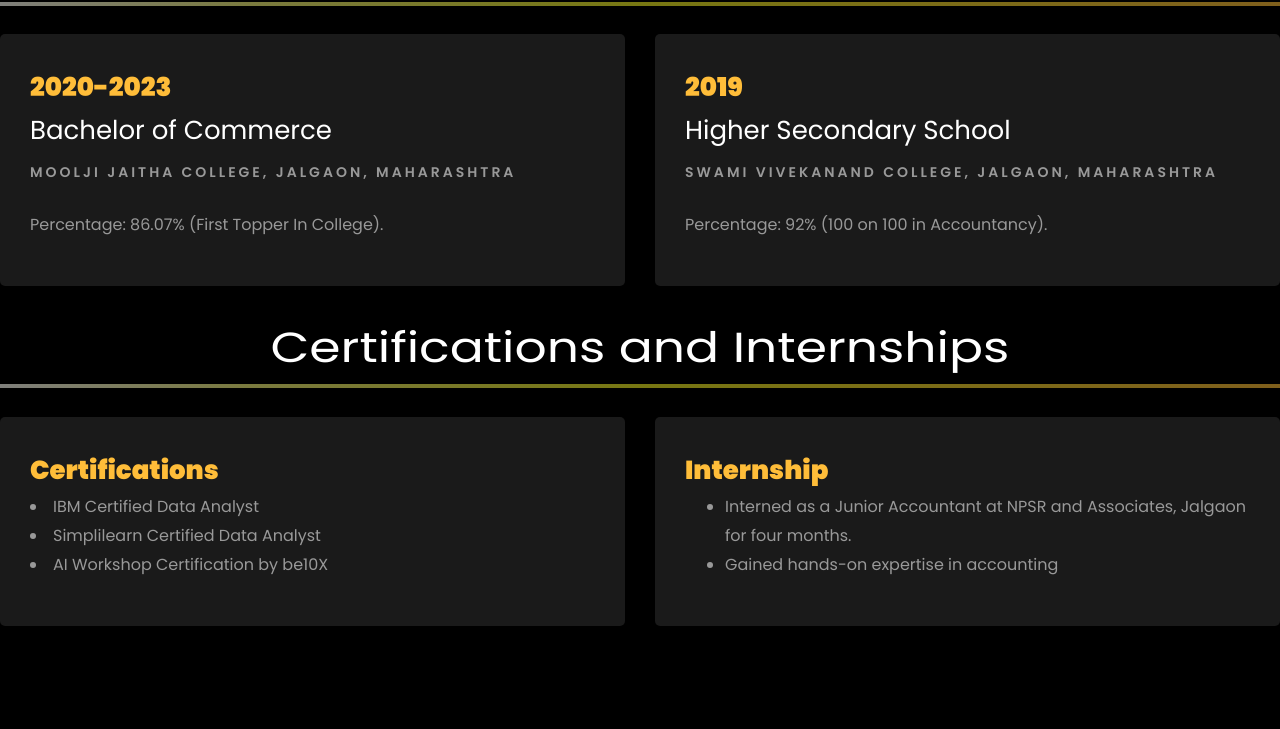
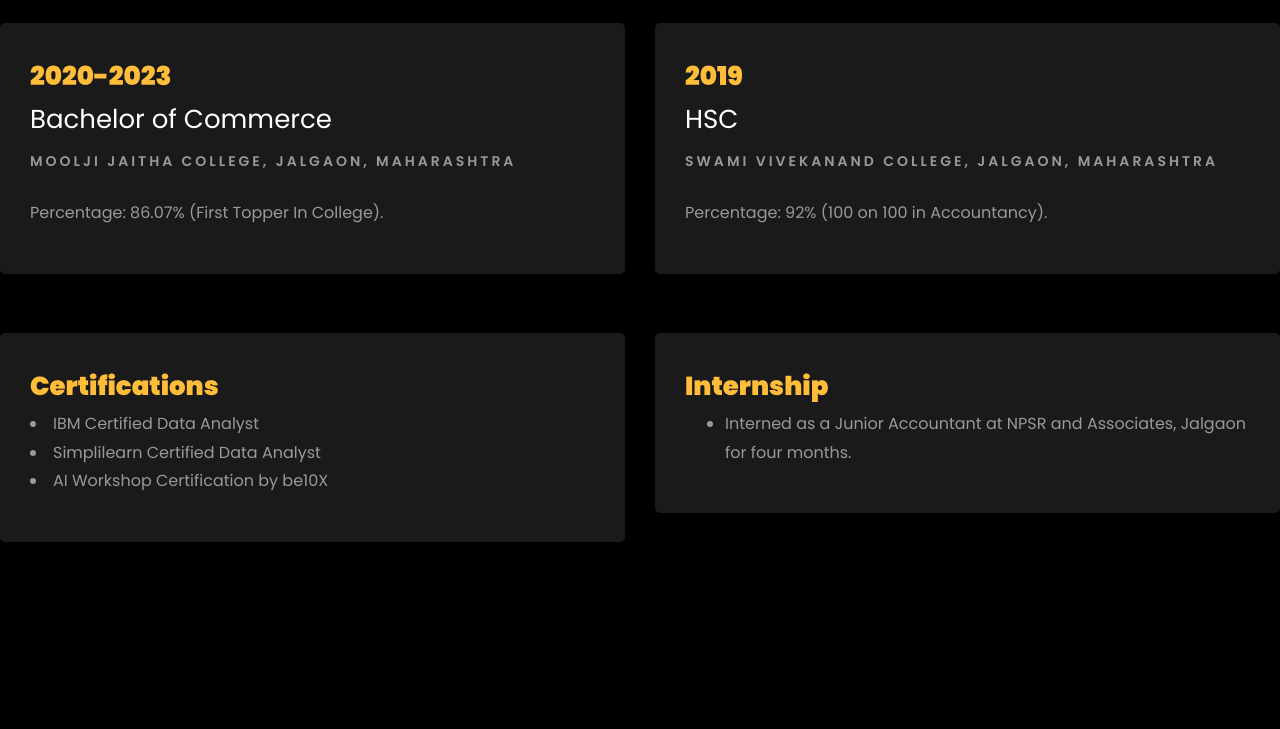
Before and after one commit to VAISHALIMOHANRAISINGHANI/VAISHALIMOHANRAISINGHANI.github.io, a plain HTML site: page index.html in a window 1280 px wide. Shown: the part 1501-2230 px from the top of the page. Drawn offline with Linux system fonts and the light colour scheme; files whose address does not match are found by name.

Commit message:
Update index.html

```diff
--- a/index.html
+++ b/index.html
@@ -222,7 +222,7 @@
 										<p><span class="title-s">Name: </span> <span>Vaishali Raisinghani</span></p>
 										<p><span class="title-s">Resident of: </span> <span>Jalgaon, Maharashtra, India</span></p>
 										<!-- <p><span class="title-s">Experience: </span> <span>5 Years 3 Months</span></p> -->
-										<p><span class="title-s">Gmail: </span> <span>vaishaliraisinghani@gmail.com</span></p>
+										<!-- <p><span class="title-s">Gmail: </span> <span>vaishaliraisinghani@gmail.com</span></p> -->
 									  </div>
 									</div>
 								  </div>
@@ -332,15 +332,15 @@
     			<div class="col-md-6">
     				<div class="resume-wrap ftco-animate">
     					<span class="date">2019</span>
-    					<h2>Higher Secondary School</h2>
+    					<h2>HSC</h2>
     					<span class="position">Swami Vivekanand College, Jalgaon, Maharashtra</span>
     					<p class="mt-4">Percentage: 92% (100 on 100 in Accountancy).</p>
     				</div>
 				</div>
     		</div>
-			<div class="row">
-				<h1 class="big-4">Certifications and Internships</h1>
-				<div class="underline"></div>
+			<!-- <div class="row">
+				<h1 class="big-4">Certifications</h1>
+				<div class="underline"></div> -->
 			</div>
 			<br>
 
@@ -369,7 +369,7 @@
 							<p class="mt-4">iQuanti is a data-driven digital marketing analytics and solutions company, helps top 100 global brands.  -->
 								<ul>
 									<li>Interned as a Junior Accountant at NPSR and Associates, Jalgaon for four months.</li>
-									<li>Gained hands-on expertise in accounting </li>
+									<!-- <li>Gained hands-on expertise in accounting </li> -->
 									<!-- <li>Performed migration and enhancements for merchandising dashboard, involved data integration and its feature improvement.</li> -->
 								</ul>
 							</p>
```
